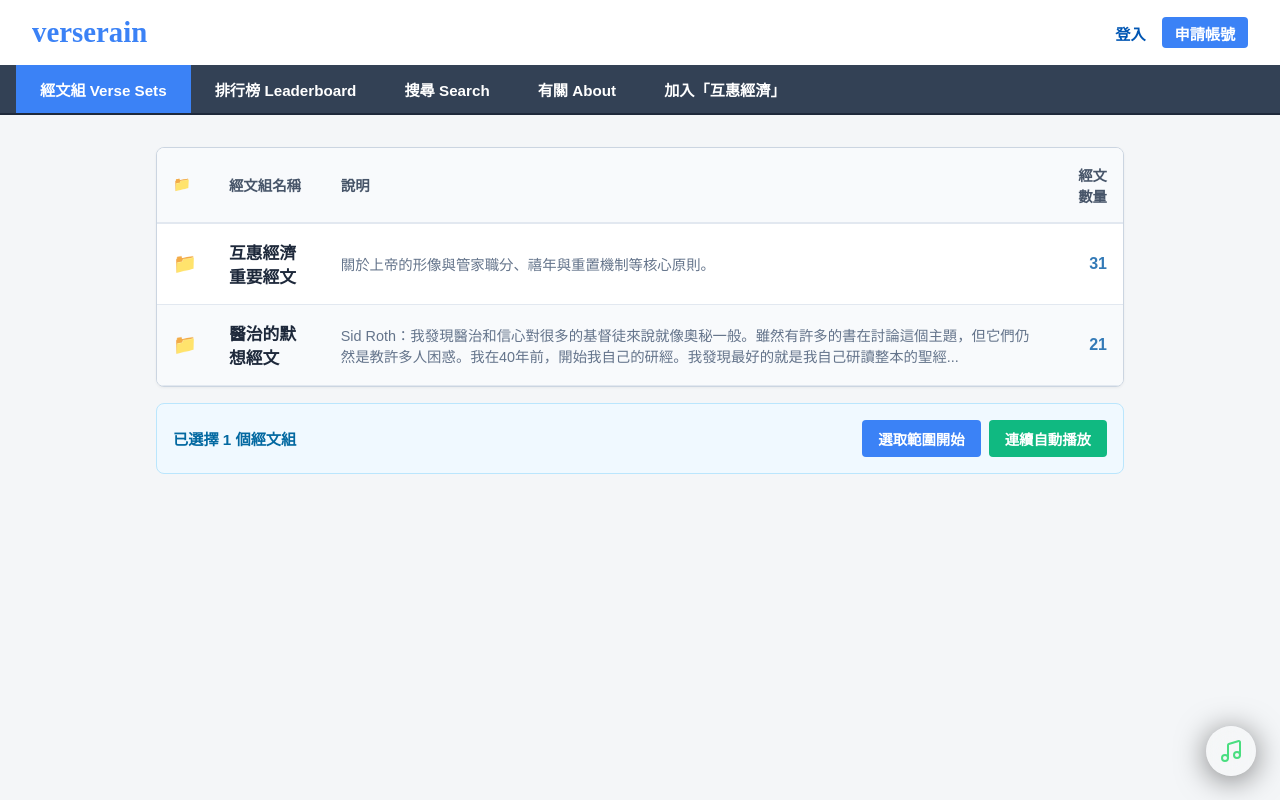
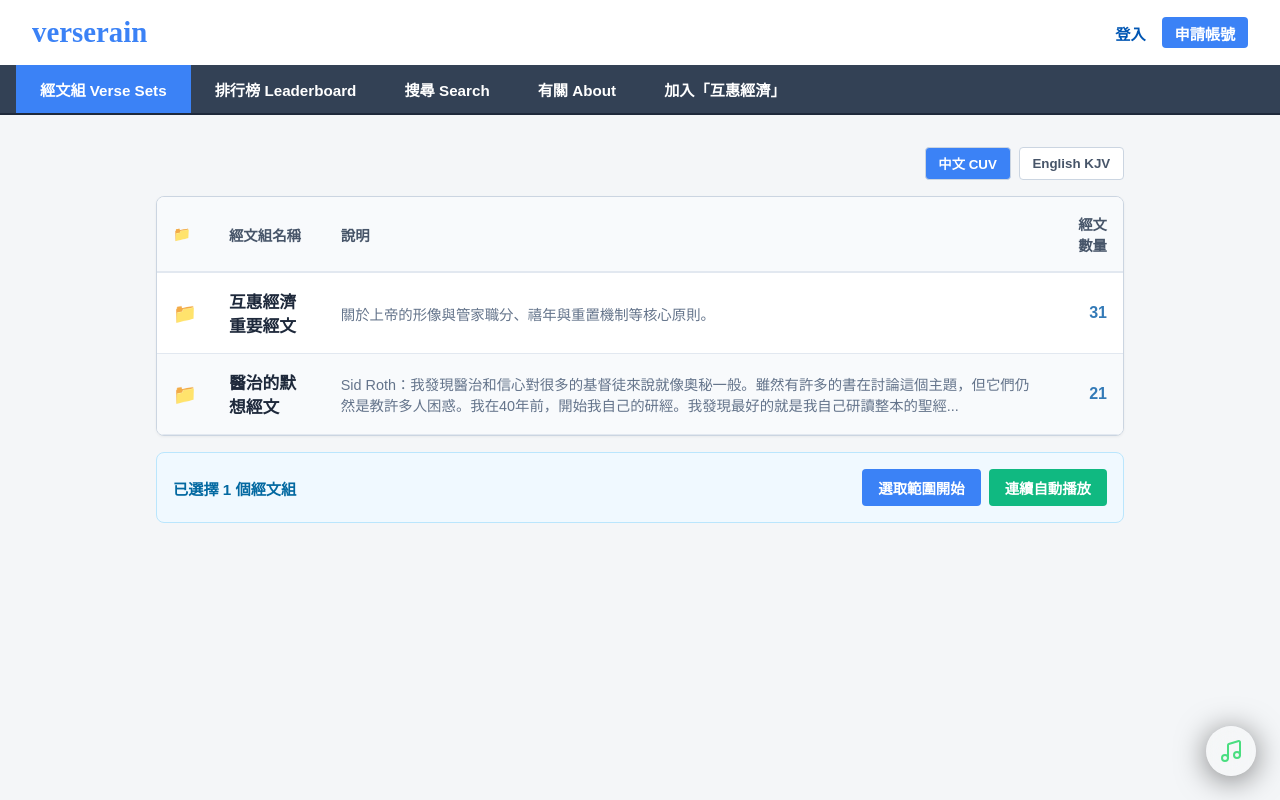
Before and after one commit to hungry4grace/verserain-web, a React (Vite) app: page / in a window 1280 px wide. Built offline with nearby package versions, Linux system fonts and the light colour scheme.

Commit message:
Add version switcher and fix missing verse definitions

```diff
--- a/src/App.jsx
+++ b/src/App.jsx
@@ -179,6 +179,9 @@ import { VERSE_SETS_KJV } from './verses_kjv';
 import { getRandomFakePhrase } from './fakeLogic';
 
 export default function App() {
+  const VERSES_CUV = React.useMemo(() => VERSE_SETS_CUV.flatMap(s => s.verses), []);
+  const VERSES_KJV = React.useMemo(() => VERSE_SETS_KJV.flatMap(s => s.verses), []);
+
   const [version, setVersion] = useState('cuv');
   const [playMode, setPlayMode] = useState('square');
   const [distractionLevel, setDistractionLevel] = useState(0);
@@ -1105,6 +1108,20 @@ export default function App() {
 
             {mainTab === 'versesets' && (
               <>
+                <div style={{ display: 'flex', justifyContent: 'flex-end', marginBottom: '1rem', gap: '0.5rem' }}>
+                  <button
+                    onClick={() => handleVersionChange('cuv')}
+                    style={{ padding: '0.4rem 0.8rem', borderRadius: '4px', border: '1px solid #cbd5e1', background: version === 'cuv' ? '#3b82f6' : '#fff', color: version === 'cuv' ? '#fff' : '#475569', fontWeight: 'bold', cursor: 'pointer' }}
+                  >
+                    中文 CUV
+                  </button>
+                  <button
+                    onClick={() => handleVersionChange('kjv')}
+                    style={{ padding: '0.4rem 0.8rem', borderRadius: '4px', border: '1px solid #cbd5e1', background: version === 'kjv' ? '#3b82f6' : '#fff', color: version === 'kjv' ? '#fff' : '#475569', fontWeight: 'bold', cursor: 'pointer' }}
+                  >
+                    English KJV
+                  </button>
+                </div>
                 {/* The Verse Sets Table */}
                 <div style={{ backgroundColor: '#ffffff', overflowX: 'auto', borderRadius: '8px', border: '1px solid #cbd5e1', boxShadow: '0 1px 3px rgba(0,0,0,0.05)' }}>
                   {selectedSetId === null ? (
```
